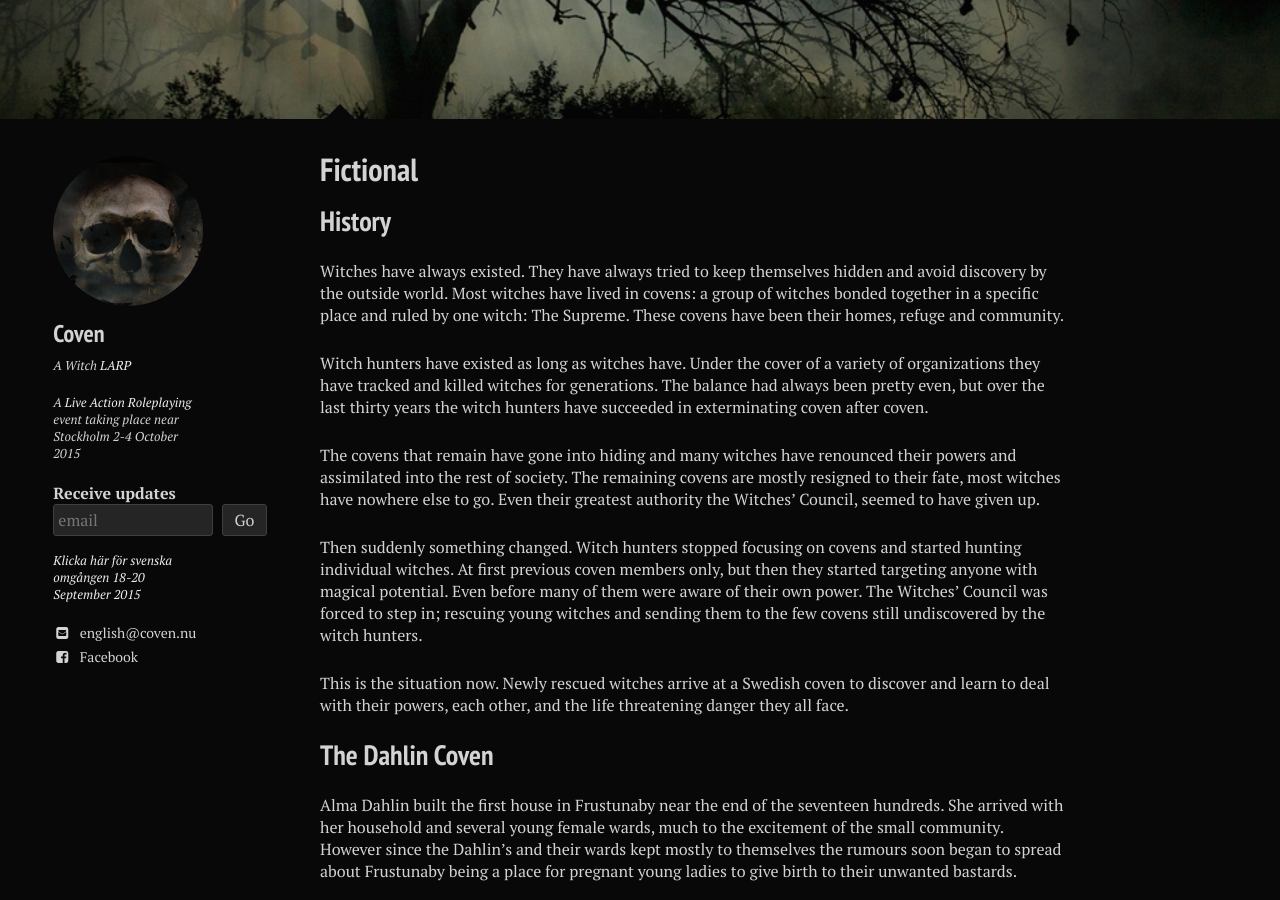
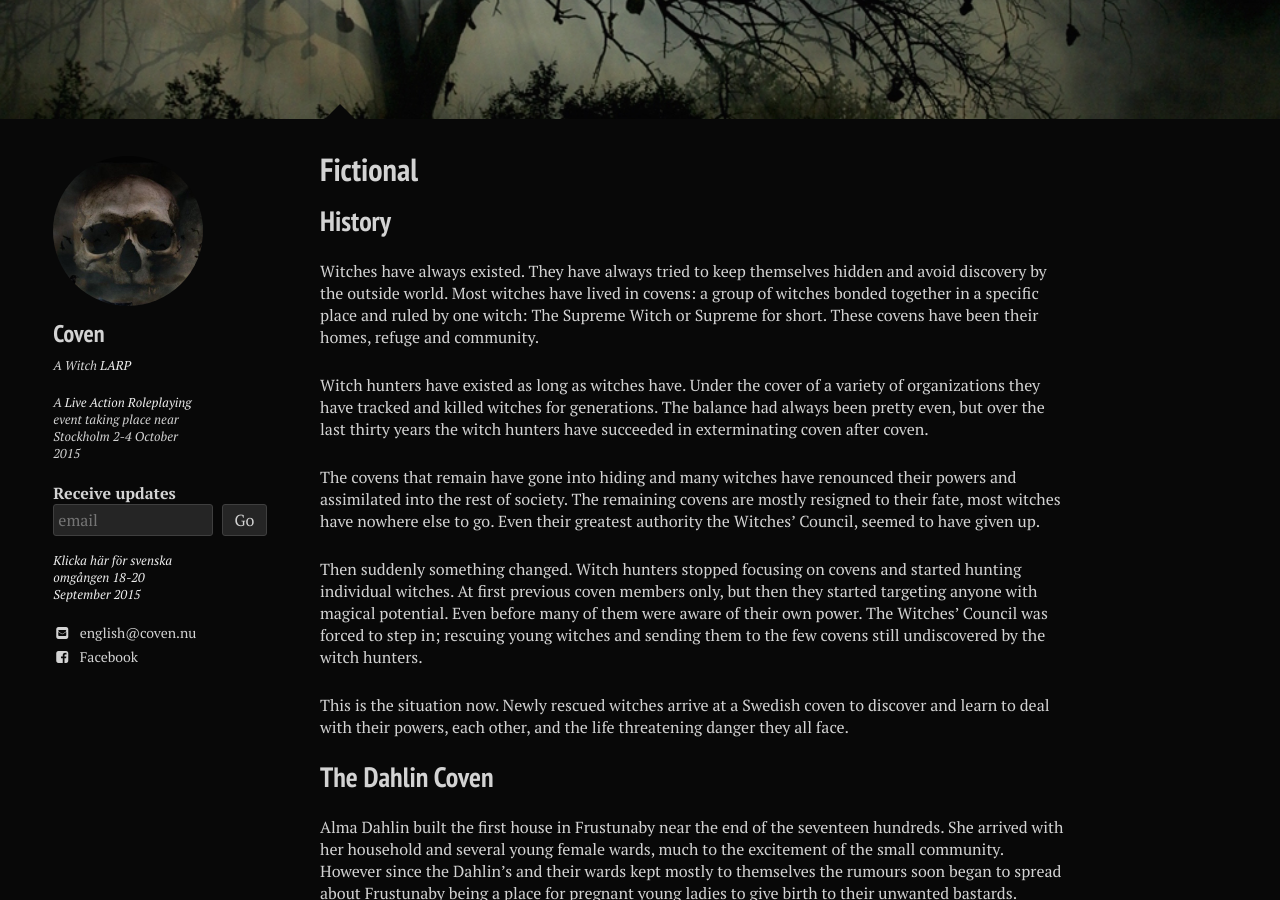
Before and after one commit to stanislavb/en.coven.nu, a Jekyll site: the page built from fictional/index.md, in a window 1280 px wide and 900 px high, scrolled down 371 px. Built offline with Jekyll 4.4.1, drawn with Linux system fonts in a browser that asks for light colours; nearby versions of some CDN libraries.

Commit message:
Update index.md

```diff
--- a/fictional/index.md
+++ b/fictional/index.md
@@ -20,7 +20,7 @@ image:
 
 ## History
 
-Witches have always existed. They have always tried to keep themselves hidden and avoid discovery by the outside world. Most witches have lived in covens: a group of witches bonded together in a specific place and ruled by one witch: The Supreme. These covens have been their homes, refuge and community.
+Witches have always existed. They have always tried to keep themselves hidden and avoid discovery by the outside world. Most witches have lived in covens: a group of witches bonded together in a specific place and ruled by one witch: The Supreme Witch or Supreme for short. These covens have been their homes, refuge and community.
 
 
 Witch hunters have existed as long as witches have. Under the cover of a variety of organizations they have tracked and killed witches for generations. The balance had always been pretty even, but over the last thirty years the witch hunters have succeeded in exterminating coven after coven.
```
